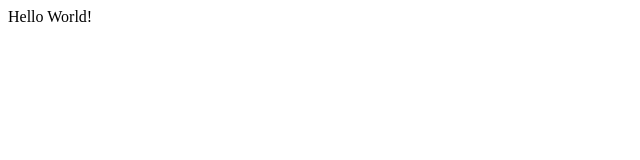
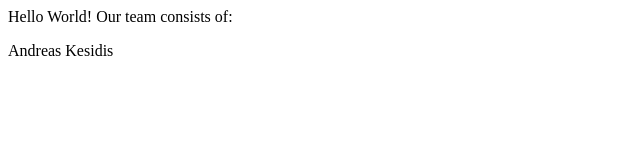
Before and after one commit to AKesidis/CyDynasty, a plain HTML site: page index.html in a window 1280 px wide. Shown: the whole page, without its empty margins (0-640 px from the left). Drawn offline with Linux system fonts and the light colour scheme.

Commit message:
adding members

```diff
--- a/index.html
+++ b/index.html
@@ -6,5 +6,8 @@
 </head>
 <body>
   Hello World!
+
+  Our team consists of:
+  <p>Andreas Kesidis</p>
 </body>
 </html>
```
